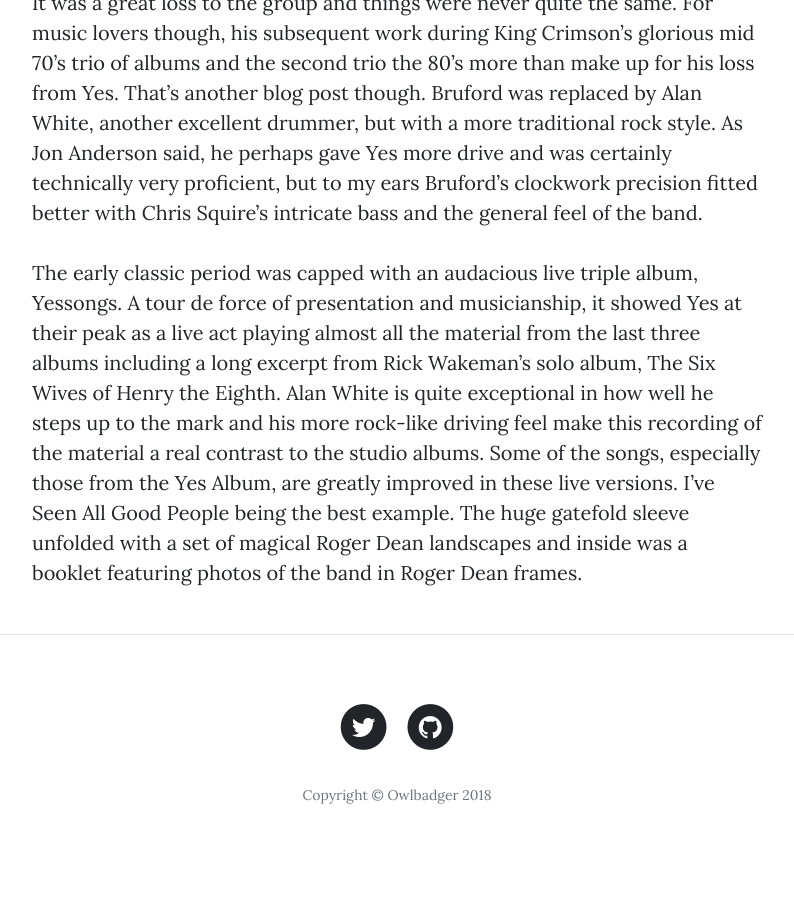
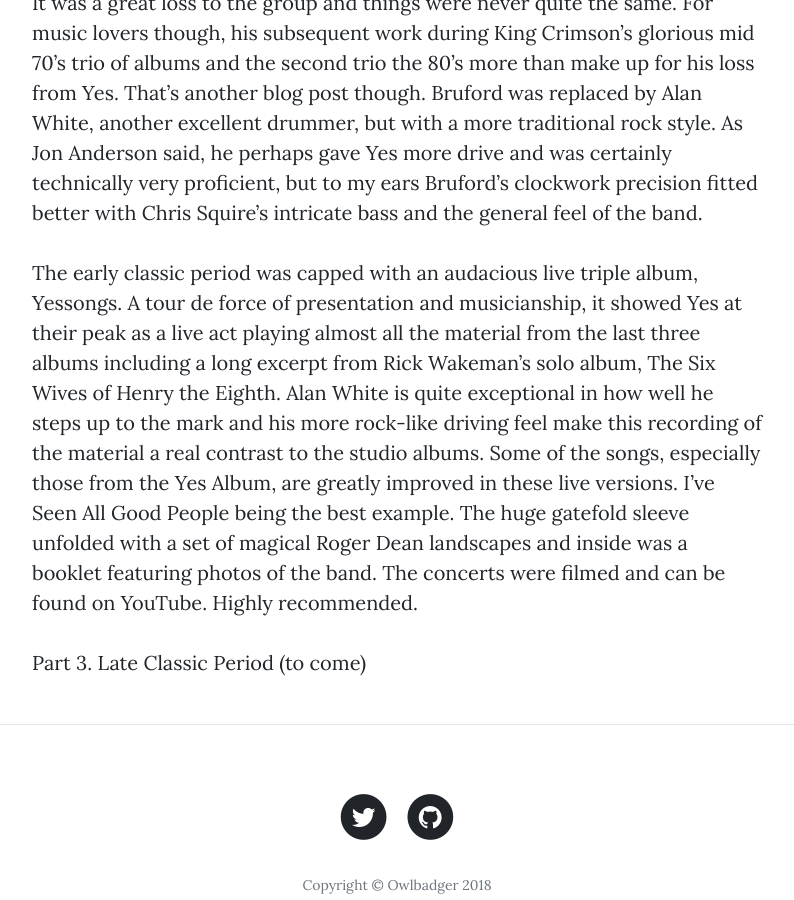
Before and after one commit to mikehadlow/owlbadger, a Jekyll site: the page built from docs/_posts/2019-10-31-yes-2.md, in a window 1280 px wide and 900 px high, scrolled down 6600 px. Shown: the whole window, without its empty margins (243-1037 px from the left). Built offline with Jekyll 4.4.1, drawn with Linux system fonts in a browser that asks for light colours; before the commit the page ends 7471 px from its top, so only the background shows below that.

Commit message:
Update 2019-10-31-yes-2.md

```diff
--- a/docs/_posts/2019-10-31-yes-2.md
+++ b/docs/_posts/2019-10-31-yes-2.md
@@ -37,4 +37,6 @@
 
 Bruford found the album especially painful to make and found his relationship with the rest of the band, particularly Squire, deteriorating. He decided to leave Yes for the more improvisational and immediate world of King Crimson. It was a great loss to the group and things were never quite the same. For music lovers though, his subsequent work during King Crimson’s glorious mid 70’s trio of albums and the second trio the 80’s more than make up for his loss from Yes. That’s another blog post though. Bruford was replaced by Alan White, another excellent drummer, but with a more traditional rock style. As Jon Anderson said, he perhaps gave Yes more drive and was certainly technically very proficient, but to my ears Bruford’s clockwork precision fitted better with Chris Squire’s intricate bass and the general feel of the band.
 
-The early classic period was capped with an audacious live triple album, Yessongs. A tour de force of presentation and musicianship, it showed Yes at their peak as a live act playing almost all the material from the last three albums including a long excerpt from Rick Wakeman’s solo album, The Six Wives of Henry the Eighth. Alan White is quite exceptional in how well he steps up to the mark and his more rock-like driving feel make this recording of the material a real contrast to the studio albums. Some of the songs, especially those from the Yes Album, are greatly improved in these live versions. I’ve Seen All Good People being the best example. The huge gatefold sleeve unfolded with a set of magical Roger Dean landscapes and inside was a booklet featuring photos of the band in Roger Dean frames.
+The early classic period was capped with an audacious live triple album, Yessongs. A tour de force of presentation and musicianship, it showed Yes at their peak as a live act playing almost all the material from the last three albums including a long excerpt from Rick Wakeman’s solo album, The Six Wives of Henry the Eighth. Alan White is quite exceptional in how well he steps up to the mark and his more rock-like driving feel make this recording of the material a real contrast to the studio albums. Some of the songs, especially those from the Yes Album, are greatly improved in these live versions. I’ve Seen All Good People being the best example. The huge gatefold sleeve unfolded with a set of magical Roger Dean landscapes and inside was a booklet featuring photos of the band. The concerts were filmed and can be found on YouTube. Highly recommended.
+
+Part 3. Late Classic Period (to come)
```
